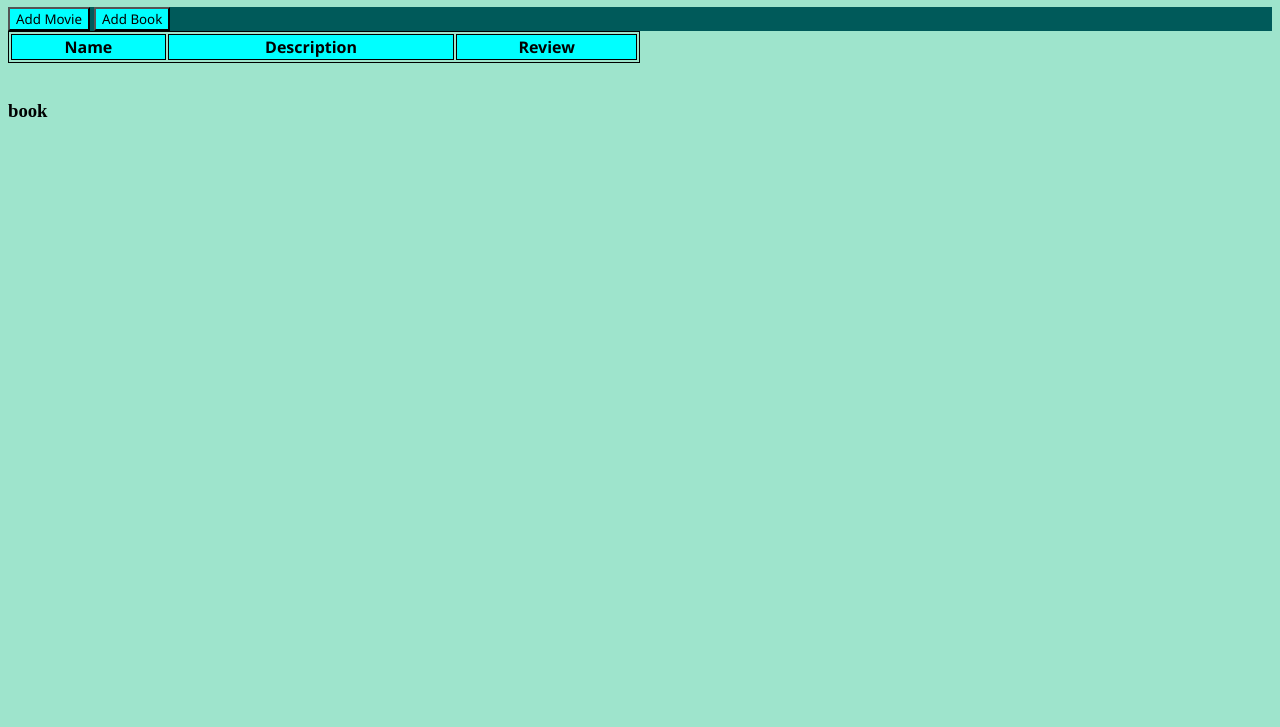
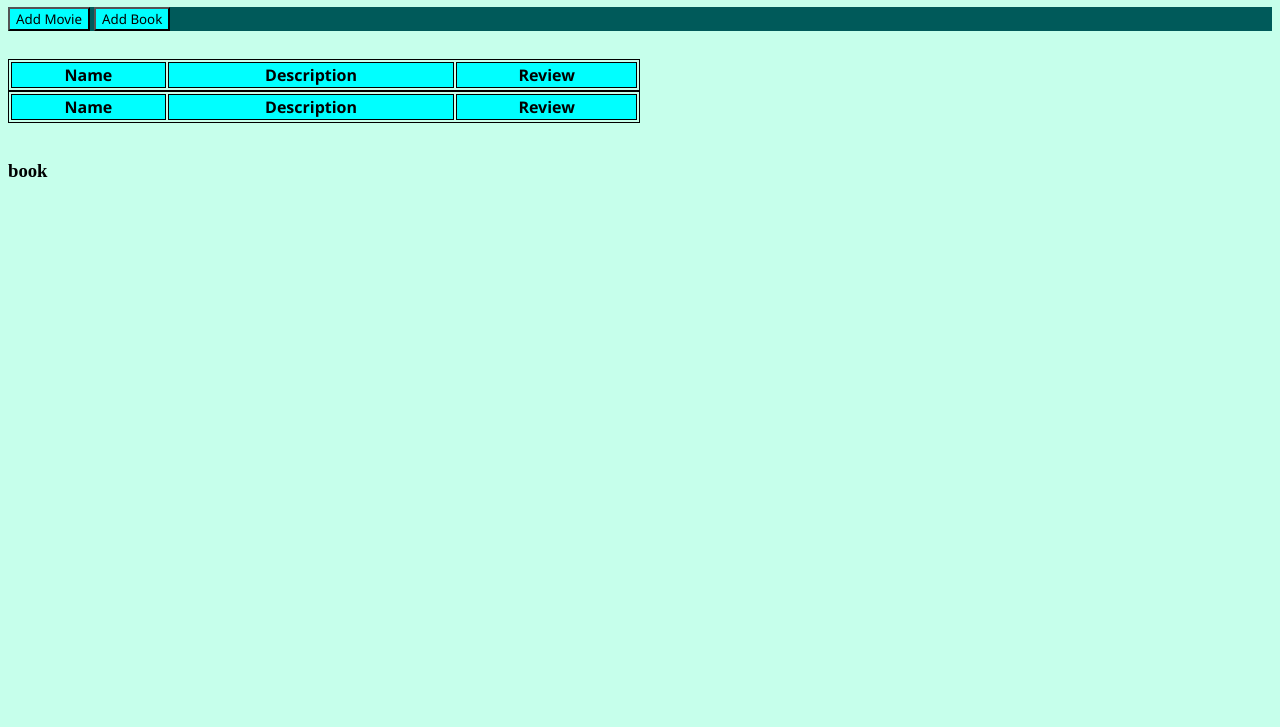
Before and after one commit to IsAAcEdj/mediasorter, a plain HTML site: page index.html in a window 1280 px wide. Shown: the part 73-800 px from the top of the page. Drawn offline with Linux system fonts and the light colour scheme.

Commit message:
updatedcss

```diff
--- a/index.html
+++ b/index.html
@@ -14,6 +14,7 @@
             <button id="movieButton" href="AddMovie.htm" onclick="openMovieTab(event)">Add Movie</button>
             <button id="bookButton" href="AddBook.htm" onclick="openBookTab(event)">Add Book</button>
         </nav>
+    </br>
         <div>
             <table id="movieTable">
                 <thead>
@@ -27,6 +28,19 @@
                 </tbody>
             </table>
         </div>
+        <div>
+            <table id="bookTable">
+                <thead>
+                    <tr id="bTableHead">
+                        <th>Name</th>
+                        <th>Description</th>
+                        <th>Review</th>
+                    </tr>
+                </thead>
+                <tbody id="bTableBody">
+                </tbody>
+            </table>
+        </div>
     </br>
         <div>
             <h3>book</h3>
--- a/stylesheet.css
+++ b/stylesheet.css
@@ -9,12 +9,17 @@ td, th {
 }
 th {
     background-color: aqua;
+
+}
+header{
+    font-family: 'Segoe UI', Tahoma, Geneva, Verdana, sans-serif;
+    background-color: aqua;
 }
 tr:nth-child(even){
     background-color:aqua;
 }
 body {
-    background-color: rgb(158, 228, 204);
+    background-color: rgb(198, 255, 235);
 }
 button {
     background-color: aqua;
@@ -22,4 +27,6 @@ button {
 }
 nav {
     background-color: rgb(0, 90, 90);
+    margin-top: 10px;
+    margin-bottom: 10px;
 }
```
